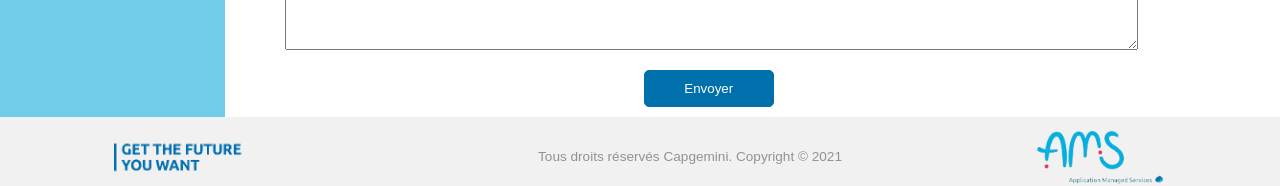
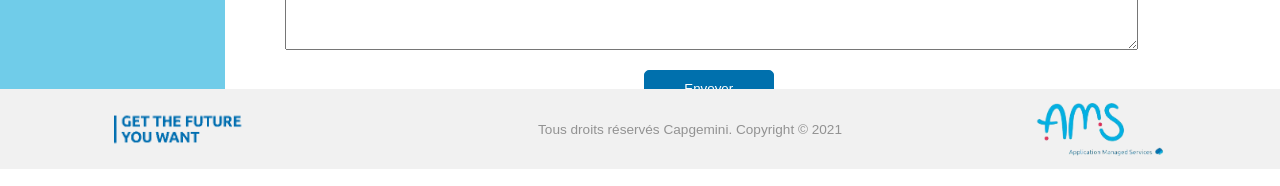
Before and after one commit to Nicodev17/projet_acim_capgemini, an Angular app: page /form/next in a window 1280 px wide. Shown: the part 631-817 px from the top of the page. Built offline with nearby package versions, Linux system fonts and the light colour scheme.

Commit message:
Connexion spring-angular sur Questions + modif formulaire

```diff
--- a/src/app/form-collaborator/form-collaborator-latest-mission/form-collaborator-latest-mission.component.html
+++ b/src/app/form-collaborator/form-collaborator-latest-mission/form-collaborator-latest-mission.component.html
@@ -13,7 +13,11 @@
         Préparation de l'entretien avec le staffing partner
       </h2>
       <form action="">
-        <!-- <app-item-question *ngFor="let question of questions" [question]="question"></app-item-question> -->
+
+        <!-- <div *ngFor="let q of questions">
+          <label for={{q.id}}>{{ q.question }}</label>
+          <textarea name="message" id={{q.id}} rows="8" placeholder="Ecrivez votre réponse ici"></textarea>
+        </div> -->
 
         <label for="question4">Indiquez deux points positifs sur votre dernière mission :</label>
 
--- a/src/app/form-collaborator/form-collaborator-latest-mission/form-collaborator-latest-mission.component.scss
+++ b/src/app/form-collaborator/form-collaborator-latest-mission/form-collaborator-latest-mission.component.scss
@@ -3,22 +3,14 @@
 /* ================= GLOBAL ================= */
 
 .main {
-  display: flex;
-  justify-content: flex-start;
-  align-items: stretch;
-  height: 100%;
+  @include form-main
+
 }
 
 /* ================= ASIDE = MENU NAVIGATION DE GAUCHE ================= */
 
 aside {
-  background-color: rgba(112, 204, 233, 1); //= secondary-blue avec transparence
-  display: flex;
-  flex-direction: column;
-  width: 17%;
-  color: #811B6F;
-  font-size: 1.1em;
-  padding: 30px 10px;
+  @include form-aside
 }
 
 aside a {
@@ -28,9 +20,9 @@ aside a {
   border-left: 3px solid #811B6F;
 }
 
-#active, aside a:focus {
+#active {
   color: white;
-  font-weight:600;
+  font-weight: 600;
   border-color: white;
 }
 
@@ -59,7 +51,7 @@ form textarea {
   width: 100%;
 }
 
-form > label {
+form>label {
   margin: 30px 0 10px 0;
 }
 
@@ -76,28 +68,9 @@ form > label {
 }
 
 .arrow-up {
-  //width: 0;
-  //height: 0;
-  border-bottom-right-radius: 10px 40px;
-  border-bottom-left-radius: 10px 40px;
-  border-right: 24px solid transparent;
-  border-left: 24px solid transparent;
-  border-bottom: 30px solid $main-blue;
+  @include form-arrow-up
 }
 
 .arrow-down {
-  //width: 0;
-  //height: 0;
-  border-top-right-radius: 10px 40px;
-  border-top-left-radius: 10px 40px;
-  border-right: 24px solid transparent;
-  border-left: 24px solid transparent;
-  border-top: 30px solid $main-blue;
+  @include form-arrow-down
 }
-
-/* ================= AUTRE ================= */
-
-.clear {
-  /*permet de stopper l'influence du float et remettre les éléments Html dans le flux normal */
-  clear: both;
-}
--- a/src/app/form-collaborator/form-collaborator-next-mission/form-collaborator-next-mission.component.html
+++ b/src/app/form-collaborator/form-collaborator-next-mission/form-collaborator-next-mission.component.html
@@ -13,7 +13,11 @@
         Préparation de l'entretien avec le staffing partner
       </h2>
       <form action="">
-        <!-- <app-item-question *ngFor="let question of questions" [question]="question"></app-item-question> -->
+
+        <!-- <div *ngFor="let q of questions">
+          <label for={{q.id}}>{{ q.question }}</label>
+          <textarea name="message" id={{q.id}} rows="10" placeholder="Ecrivez votre réponse ici"></textarea>
+        </div> -->
 
         <label for="question6">Quel est votre objectif pour votre prochain poste en terme de compétences (hard skills) ? Est-ce inscrit dans une démarche à long terme ?</label>
 
--- a/src/app/form-collaborator/form-collaborator-next-mission/form-collaborator-next-mission.component.scss
+++ b/src/app/form-collaborator/form-collaborator-next-mission/form-collaborator-next-mission.component.scss
@@ -3,22 +3,14 @@
 /* ================= GLOBAL ================= */
 
 .main {
-    display: flex;
-    justify-content: flex-start;
-    align-items: stretch;
-    height: 100%;
+    @include form-main
+
 }
 
 /* ================= ASIDE = MENU NAVIGATION DE GAUCHE ================= */
 
 aside {
-    background-color: rgba(112, 204, 233, 1); //= secondary-blue avec transparence
-    display: flex;
-    flex-direction: column;
-    width: 17%;
-    color: #811B6F;
-    font-size: 1.1em;
-    padding: 30px 10px;
+    @include form-aside
 }
 
 aside a {
@@ -28,8 +20,7 @@ aside a {
     border-left: 3px solid #811B6F;
 }
 
-#active,
-aside a:focus {
+#active {
     color: white;
     font-weight: 600;
     border-color: white;
@@ -75,21 +66,11 @@ form .button {
 }
 
 form input[type=submit] {
-    width: 130px;
-    height: auto;
-    padding: 10px 20px;
-    margin-top: 10px;
-    border-radius: 5px;
-    background: $main-blue;
-    color: white;
-    border: 1px solid $main-blue;
+    @include button-primary-action
 }
 
 form input[type=submit]:hover {
-    background: $secondary-blue;
-    border: 1px solid $secondary-blue;
-    cursor: pointer;
-    transition: background 0.2s ease-in;
+    @include button-primary-action-hover
 }
 
 /* ================= FLECHES DE NAVIGATION SUR BORD DROIT ================= */
@@ -105,18 +86,5 @@ form input[type=submit]:hover {
 }
 
 .arrow-up {
-    //width: 0;
-    //height: 0;
-    border-bottom-right-radius: 10px 40px;
-    border-bottom-left-radius: 10px 40px;
-    border-right: 24px solid transparent;
-    border-left: 24px solid transparent;
-    border-bottom: 30px solid $main-blue;
+    @include form-arrow-up
 }
-
-/* ================= AUTRE ================= */
-
-.clear {
-    /*permet de stopper l'influence du float et remettre les éléments Html dans le flux normal */
-    clear: both;
-}
--- a/src/app/form-collaborator/form-collaborator-situation/form-collaborator-situation.component.scss
+++ b/src/app/form-collaborator/form-collaborator-situation/form-collaborator-situation.component.scss
@@ -3,22 +3,14 @@
 /* ================= GLOBAL ================= */
 
 .main {
-  display: flex;
-  justify-content: flex-start;
-  align-items: stretch;
-  height: 100%;
+  @include form-main
+
 }
 
 /* ================= ASIDE = MENU NAVIGATION DE GAUCHE ================= */
 
 aside {
-  background-color: rgba(112, 204, 233, 1); //= secondary-blue avec transparence
-  display: flex;
-  flex-direction: column;
-  width: 17%;
-  color: #811B6F;
-  font-size: 1.1em;
-  padding: 30px 10px;
+  @include form-aside
 }
 
 aside a {
@@ -28,7 +20,7 @@ aside a {
   border-left: 3px solid #811B6F;
 }
 
-#active, aside a:focus {
+#active {
   color: white;
   font-weight:600;
   border-color: white;
@@ -59,7 +51,7 @@ form textarea {
   width: 100%;
 }
 
-form > label {
+form label {
   margin: 30px 0 10px 0;
 }
 
@@ -80,7 +72,7 @@ form > label {
 }
 
 .first-intermission input {
-  margin: 0 5px 0 70px;
+  margin: 30px 5px 10px 70px;
 }
 
 /* ================= FLECHES DE NAVIGATION SUR BORD DROIT ================= */
@@ -96,18 +88,5 @@ form > label {
 }
 
 .arrow-down {
-  //width: 0;
-  //height: 0;
-  border-top-right-radius: 10px 40px;
-  border-top-left-radius: 10px 40px;
-  border-right: 24px solid transparent;
-  border-left: 24px solid transparent;
-  border-top: 30px solid $main-blue;
+  @include form-arrow-down;
 }
-
-/* ================= AUTRE ================= */
-
-.clear {
-  /*permet de stopper l'influence du float et remettre les éléments Html dans le flux normal */
-  clear: both;
-}
--- a/src/app/form-collaborator/form-collaborator-situation/form-collaborator-situation.component.ts
+++ b/src/app/form-collaborator/form-collaborator-situation/form-collaborator-situation.component.ts
@@ -17,6 +17,7 @@ import {
 export class FormCollaboratorSituationComponent implements OnInit {
 
   questions: Question[] = [];
+  firstIntermission: boolean =true;
 
   constructor(private apiService: ApiService) {}
 
--- a/src/app/form-collaborator/form-video/form-video.component.html
+++ b/src/app/form-collaborator/form-video/form-video.component.html
@@ -28,13 +28,13 @@
 
       <div class="videos">
         <div>
-          <label for="question2">Votre chef-d'œuvre</label>
-          <embed src="https://www.youtube.com/embed/v4COA6vNKZ8" allowfullscreen="true" width="600" height="338">
+          <label for="votre-video">Votre chef-d'œuvre</label>
+          <embed id="votre-video" src="https://www.youtube.com/embed/v4COA6vNKZ8" allowfullscreen="true" width="600" height="338">
         </div>
 
         <div>
-          <label for="question3">Besoin d'aide ? Voici un tuto !</label>
-          <embed src="https://www.youtube.com/embed/DOITze46lJE" allowfullscreen="true" width="600" height="338">
+          <label for="tuto">Besoin d'aide ? Voici un tuto !</label>
+          <embed id="tuto" src="https://www.youtube.com/embed/DOITze46lJE" allowfullscreen="true" width="600" height="338">
         </div>
       </div>
 
@@ -45,10 +45,4 @@
     </form>
   </section>
 
-  <div class="arrows">
-    <a routerLink="/form/latest">
-      <div class="arrow-down"></div>
-    </a>
-  </div>
-
 </div>
--- a/src/app/form-collaborator/form-video/form-video.component.scss
+++ b/src/app/form-collaborator/form-video/form-video.component.scss
@@ -3,22 +3,13 @@
 /* ================= GLOBAL ================= */
 
 .main {
-    display: flex;
-    justify-content: flex-start;
-    align-items: stretch;
-    height: 100%;
+    @include form-main
 }
 
 /* ================= ASIDE = MENU NAVIGATION DE GAUCHE ================= */
 
 aside {
-    background-color: rgba(112, 204, 233, 1); //= secondary-blue avec transparence
-    display: flex;
-    flex-direction: column;
-    width: 17%;
-    color: #811B6F;
-    font-size: 1.1em;
-    padding: 30px 10px;
+    @include form-aside
 }
 
 aside a {
@@ -28,8 +19,7 @@ aside a {
     border-left: 3px solid #811B6F;
 }
 
-#active,
-aside a:focus {
+#active {
     color: white;
     font-weight: 600;
     border-color: white;
@@ -71,21 +61,11 @@ form .button {
 }
 
 form input[type=submit] {
-    width: 130px;
-    height: auto;
-    padding: 10px 20px;
-    margin-top: 10px;
-    border-radius: 5px;
-    background: $main-blue;
-    color: white;
-    border: 1px solid $main-blue;
+    @include button-primary-action
 }
 
 form input[type=submit]:hover {
-    background: $secondary-blue;
-    border: 1px solid $secondary-blue;
-    cursor: pointer;
-    transition: background 0.2s ease-in;
+    @include button-primary-action-hover
 }
 
 /* -------- Sélection de la video -------- */
@@ -104,9 +84,9 @@ form input[type=submit]:hover {
     align-items: center;
 
     img {
-  width:25px;
-  height:25px;
-  margin-right: 10px;
+        width: 25px;
+        height: 25px;
+        margin-right: 10px;
     }
 
     label {
@@ -119,6 +99,7 @@ form input[type=submit]:hover {
     border: 1px solid $secondary-blue;
     cursor: pointer;
     transition: background 0.2s ease-in;
+
     label {
         cursor: pointer;
     }
@@ -135,26 +116,3 @@ form input[type=submit]:hover {
     color: $secondary-blue;
     font-weight: bold;
 }
-
-
-/* ================= FLECHES DE NAVIGATION SUR BORD DROIT ================= */
-
-.arrows {
-    display: flex;
-    flex-direction: column;
-    justify-content: space-between;
-}
-
-.arrows a {
-    margin: 20px;
-}
-
-.arrow-up {
-    //width: 0;
-    //height: 0;
-    border-bottom-right-radius: 10px 40px;
-    border-bottom-left-radius: 10px 40px;
-    border-right: 24px solid transparent;
-    border-left: 24px solid transparent;
-    border-bottom: 30px solid $main-blue;
-}
--- a/src/styles.scss
+++ b/src/styles.scss
@@ -63,3 +63,37 @@ $main-font: 'Open-sans', sans-serif;
     cursor: pointer;
     transition: background .15s ease-in;
 }
+
+/* MIXINS STYLE FORM */
+@mixin form-main {
+    display: flex;
+    justify-content: flex-start;
+    align-items: stretch;
+    height: 80vh;
+}
+
+@mixin form-aside {
+    background-color: rgba(112, 204, 233, 1); //= secondary-blue avec transparence
+    display: flex;
+    flex-direction: column;
+    width: 17%;
+    color: #811B6F;
+    font-size: 1.1em;
+    padding: 30px 10px;
+}
+
+@mixin form-arrow-down {
+    border-top-right-radius: 10px 40px;
+    border-top-left-radius: 10px 40px;
+    border-right: 24px solid transparent;
+    border-left: 24px solid transparent;
+    border-top: 30px solid $main-blue;
+}
+
+@mixin form-arrow-up {
+    border-bottom-right-radius: 10px 40px;
+    border-bottom-left-radius: 10px 40px;
+    border-right: 24px solid transparent;
+    border-left: 24px solid transparent;
+    border-bottom: 30px solid $main-blue;
+}
```
Also changed, not shown: src/app/form-collaborator/form-collaborator-situation/form-collaborator-situation.component.html (+9 -23 lines).
